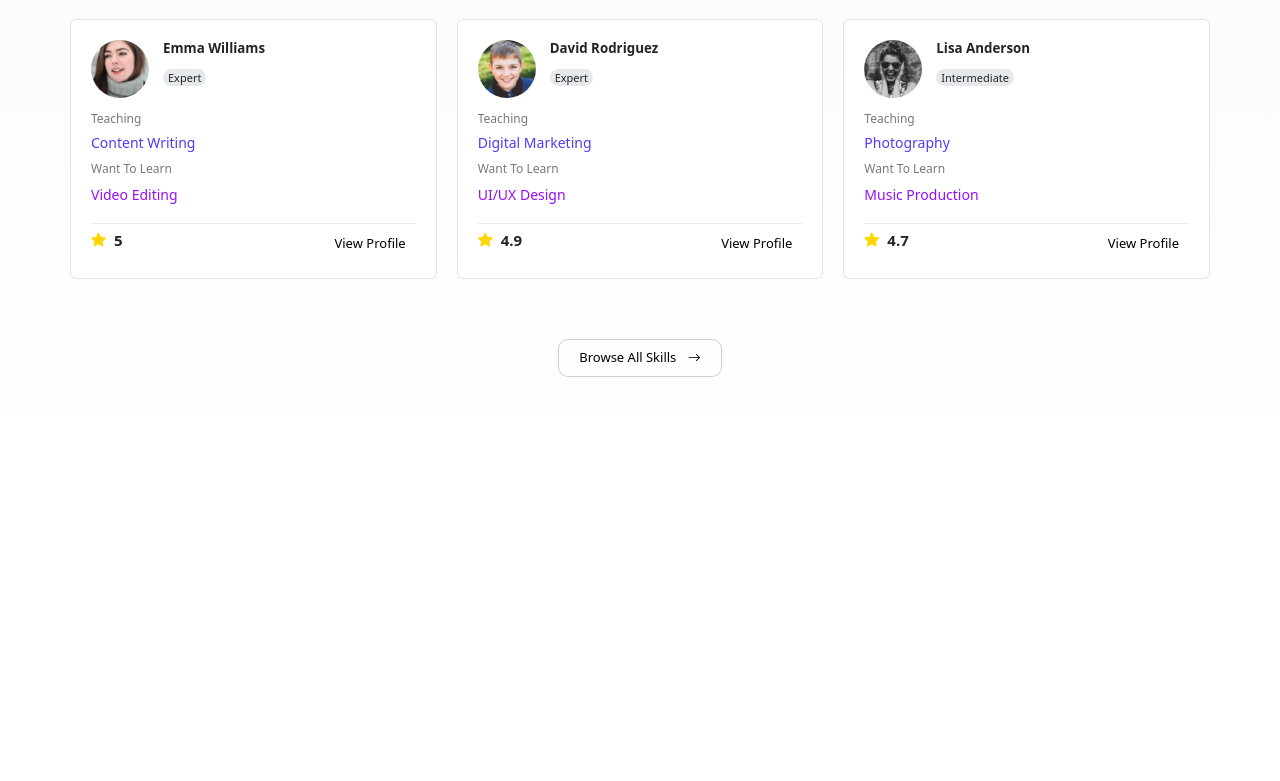
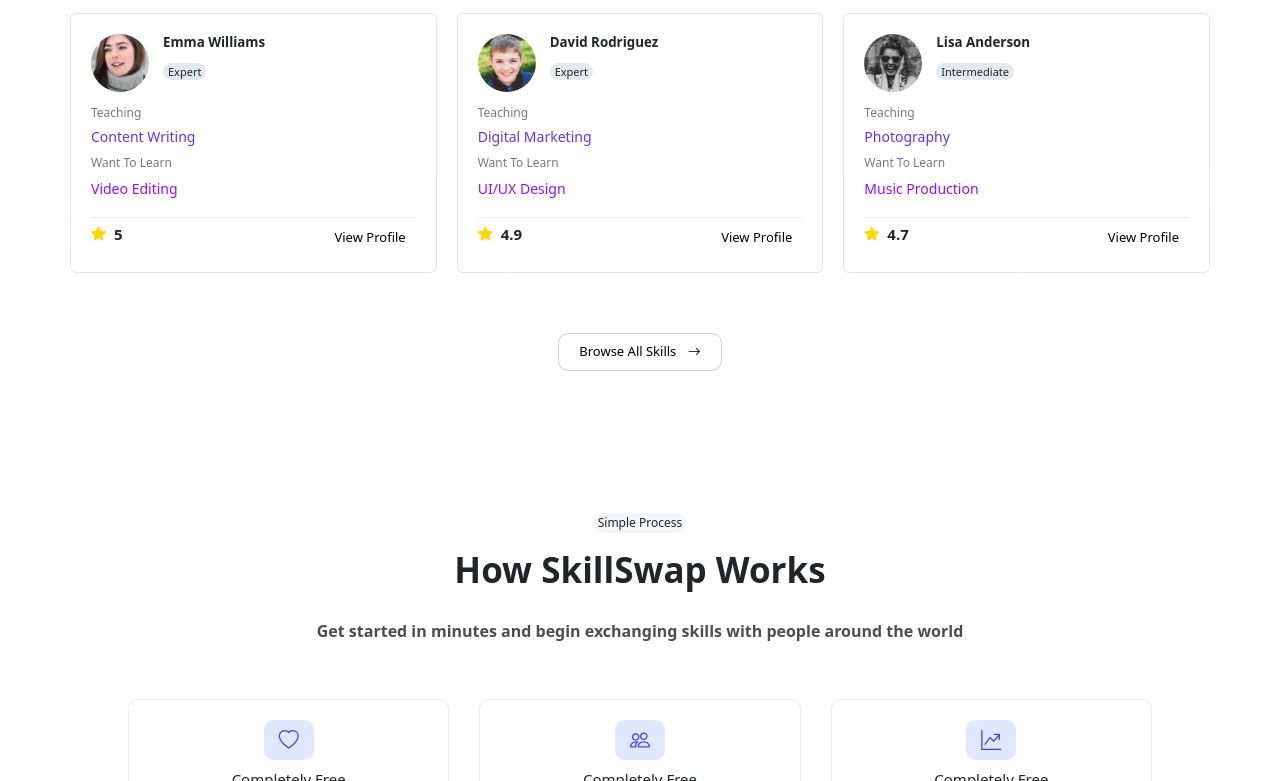
Before and after one commit to dilshad-mk/skill-swap, a React (Vite) app: page / in a window 1280 px wide. Shown: the part 2019-2800 px from the top of the page. Before the commit the page ends 2436 px from the top, so only its background shows below. Built offline with nearby package versions, Linux system fonts and the light colour scheme.

Commit message:
new sections added

```diff
--- a/package.json
+++ b/package.json
@@ -13,7 +13,8 @@
     "bootstrap": "^5.3.8",
     "react": "^19.2.0",
     "react-bootstrap": "^2.10.10",
-    "react-dom": "^19.2.0"
+    "react-dom": "^19.2.0",
+    "react-router-dom": "^7.13.0"
   },
   "devDependencies": {
     "@eslint/js": "^9.39.1",
--- /dev/null
+++ b/src/components/Features.css
@@ -0,0 +1,85 @@
+.wrapper-features{
+    padding: 8% 10%;
+    /* background-color: aqua; */
+    display: flex;
+    flex-direction: column;
+    gap: 40px;
+    align-items: center;
+}
+a{
+    text-decoration: none;
+}
+.text-part{
+    display: flex;
+    flex-direction: column;
+    align-items: center;
+}
+.text-part p:nth-child(1){
+    font-size: 12px;
+    background-color: #f2f6fa;
+    padding: 1px 5px;
+    border-radius: 12px;
+    font-weight: 500;
+}
+.text-part p:nth-child(3){
+    font-size: 16px;
+    /* letter-spacing: 1px; */
+    font-weight: 600;
+    color: rgba(16, 16, 16, 0.747);
+    /* line-height: 40px; */
+    margin-top: 20px;
+}
+.text-part h1{
+    font-size: 35px;
+    font-weight: bolder;
+    text-align: center;
+
+}
+.grid-cards{
+
+    width: 100%;
+    display: grid;
+    grid-template-columns: repeat(auto-fill, minmax(280px,1fr));
+    /* background-color: aqua; */
+    column-gap: 30px;
+    row-gap: 30px;
+}
+.cards-features{
+   cursor: pointer;
+    border: 1px solid rgba(188, 188, 188, 0.302);
+    border-radius: 10px;
+    display: flex;
+    flex-direction: column;
+    align-items: center;
+   justify-content: center;
+   align-content: center;
+    padding: 20px 20px;
+    gap: 10px;
+    position: relative;
+    transition: .14s ease;
+
+}
+.cards-features:hover .bi{
+    scale: 1.07;
+        transition: .14s ease;
+}
+.cards-features:hover{
+    box-shadow: 1px 1px 10px rgba(187, 187, 187, 0.82);
+}
+.bi-heart,.bi-graph-up-arrow,.bi-people,.bi-calendar-check,.bi-chat,.bi-star {
+    background-color: #e0e7ff;
+    color: #4e38f5;
+    padding: 5px 15px;
+    font-size: 20px;
+    border-radius: 10px;
+    font-weight: bolder;
+}
+
+.cards-features p{
+    font-size: 12px;
+    text-align: center;
+    font-weight: 400;
+}
+.cards-features h3{
+    font-size: 15px;
+}
--- /dev/null
+++ b/src/components/Features.jsx
@@ -0,0 +1,55 @@
+import React from 'react'
+import "./Features.css"
+function Features() {
+  return (
+    <div className='wrapper-features' id='Features'>
+
+        <div className="text-part">
+        <p>Simple Process</p>
+        <h1>How SkillSwap Works</h1>
+        <p>Get started in minutes and begin exchanging skills with people around the world</p>
+      </div>
+
+      <div className="grid-cards">
+        <div className="cards-features">
+          <i class="bi bi-heart"></i>
+          <h3>Completely Free</h3>
+          <p>No hidden fees, no subscriptions. Exchange skills without spending money.</p>
+        </div>
+
+        <div className="cards-features">
+       <i class="bi bi-people"></i>
+          <h3>Completely Free</h3>
+          <p>No hidden fees, no subscriptions. Exchange skills without spending money.</p>
+        </div>
+
+        <div className="cards-features">
+         <i class="bi bi-graph-up-arrow"></i>
+          <h3>Completely Free</h3>
+          <p>No hidden fees, no subscriptions. Exchange skills without spending money.</p>
+        </div>
+
+        <div className="cards-features">
+       <i class="bi bi-calendar-check"></i>
+          <h3>Completely Free</h3>
+          <p>No hidden fees, no subscriptions. Exchange skills without spending money.</p>
+        </div>
+
+        <div className="cards-features">
+        <i class="bi bi-chat"></i>
+          <h3>Completely Free</h3>
+          <p>No hidden fees, no subscriptions. Exchange skills without spending money.</p>
+        </div>
+
+        <div className="cards-features">
+         <i class="bi bi-star"></i>
+          <h3>Completely Free</h3>
+          <p>No hidden fees, no subscriptions. Exchange skills without spending money.</p>
+        </div>
+
+      </div>
+    </div>
+  )
+}
+
+export default Features
--- a/src/components/Headder.css
+++ b/src/components/Headder.css
@@ -92,7 +92,7 @@
     gap: 30px;
 }
 
-.rating {
+.rating-star {
     display: flex;
     gap: 3px;
 }
--- a/src/components/Headder.jsx
+++ b/src/components/Headder.jsx
@@ -47,7 +47,7 @@
 
         <div className="feed_back_section">
           <div className="feed_back">
-            <div className="rating">
+            <div className="rating-star">
               <i className="bi bi-star-fill"></i>
               <i className="bi bi-star-fill"></i>
               <i className="bi bi-star-fill"></i>
--- a/src/components/Navbar.jsx
+++ b/src/components/Navbar.jsx
@@ -1,6 +1,5 @@
 import React from "react";
 import "./Navbar.css";
-
 function Navbar() {
   return (
     <nav className="navbar navbar-expand-md custom-navbar fixed-top">
@@ -27,9 +26,10 @@
       <div className="collapse navbar-collapse" id="mainNavbar">
         <div className="navigation_part ms-auto">
           <ul className="navbar-nav align-items-lg-center gap-lg-4">
+
          <a href="#how-it-works">   <li className="nav-item">How It Works</li></a>
-            <a href=""><li className="nav-item">Features</li></a>
-           <a href=""> <li className="nav-item">Testimonial</li></a>
+            <a href="#Features"><li className="nav-item">Features</li></a>
+           <a href="#"> <li className="nav-item">Testimonial</li></a>
             <li className="nav-item login">Login</li>
             <li className="nav-item cta">Get Started</li>
           </ul>
--- /dev/null
+++ b/src/components/Testimonial.css
@@ -0,0 +1,69 @@
+.testimonial-wrapper{
+    /* background-color: aqua; */
+    display: flex;
+    flex-direction: column;
+    gap: 40px;
+    align-items: center;
+    overflow-y: hidden;
+    background: linear-gradient(
+  to bottom,
+  #fafcfc 0%,
+  #fcfcfc 50%,
+  #fefeff 100%
+);
+padding: 80px 0px;
+width: 100vw;
+
+}
+/* text part  */
+.text-part-testmonial{
+    display: flex;
+    flex-direction: column;
+    align-items: center;
+}
+
+.text-part-testmonial p:nth-child(1){
+    font-size: 12px;
+    background-color: #f2f6fa;
+    padding: 2px 5px;
+    border-radius: 12px;
+    font-weight: 500;
+}
+.text-part-testmonial p:nth-child(3){
+    font-size: 16px;
+    font-weight: 600;
+    color: rgba(16, 16, 16, 0.747);
+    margin-top: 20px;
+}
+.text-part-testmonial h1{
+    font-size: 35px;
+    font-weight: bolder;
+    text-align: center;
+
+}
+.Card_grid {
+    width: 100%;
+  display: grid;
+  grid-template-columns: repeat(auto-fit, minmax(200px, 1fr));
+  grid-template-rows: auto;
+  gap:20px ;
+  overflow: hidden;
+  padding: 20px 70px ;
+
+}
+/* card layout styling */
+.testimonial-card{
+    padding: 20px ;
+    border: 1px solid rgba(150, 148, 148, 0.249);
+    border-radius: 8px;
+    display: flex;
+    flex-direction: column;
+    gap: 20px;
+    overflow: hidden;
+    cursor: pointer;
+    transition: all ease .14s;
+    &:hover{
+        transition: all .14s ease;
+        box-shadow: 1px 5px 10px rgba(103, 101, 101, 0.455);
+    }
+}
--- /dev/null
+++ b/src/components/Testimonial.jsx
@@ -0,0 +1,48 @@
+import React from 'react'
+import "./Testimonial.css"
+
+function Testimonial({userData}) {
+  return (
+    <div className='testimonial-wrapper' id='Testimonial'>
+       <div className="text-part-testmonial">
+        <p>Success Stories</p>
+        <h1>What Our Community Says</h1>
+        <p>Real stories from real people who transformed their skills</p>
+
+       </div>
+       {/* card_grid */}
+       <div className='Card_grid'>
+  {userData &&
+    userData.slice(0, 3).map((user, index) => (
+      <div className="testimonial-card" key={index}>
+       <div style={{display:"flex",gap:"4px"}}>
+        <i class="bi bi-star-fill"></i>
+        <i class="bi bi-star-fill"></i>
+        <i class="bi bi-star-fill"></i>
+        <i class="bi bi-star-fill"></i>
+        <i class="bi bi-star-fill"></i>
+       </div>
+        <div><p style={{fontStyle:"italic",fontSize:"15px",fontWeight:"390"}}>"{user.message}"</p></div>
+
+           <div style={{display:"flex",gap:"20px"}}>
+
+             <div><img src={user.image} alt="" style={{ width: "48px"}} className='rounded-circle' /></div>
+
+          <div>
+              <div><h6 style={{fontSize:"14px"}}>{user.name}</h6></div>
+            <div><p style={{fontSize:"12px",color:"gray"}}>{user.want_to_learn}</p></div>
+          </div>
+
+           </div>
+        </div>
+
+
+    ))
+  }
+</div>
+
+    </div>
+  )
+}
+
+export default Testimonial
--- a/src/index.css
+++ b/src/index.css
@@ -4,3 +4,7 @@
 #how-it-works {
   scroll-margin-top: 80px; /* navbar height */
 }
+*{
+  padding-left: 0px;
+  padding-right: 0px;
+}
--- /dev/null
+++ b/src/pages/first_page/Page1.css
@@ -0,0 +1,5 @@
+*{
+    padding: 0;
+    margin: 0;
+    box-sizing: border-box;
+}
--- a/src/pages/first_page/Page1.jsx
+++ b/src/pages/first_page/Page1.jsx
@@ -3,6 +3,8 @@
 import Headder from '../../components/Headder';
 import How_it_works from '../../components/How_it_works';
 import Skills_mentors from '../../components/Skills_mentors';
+import Features from '../../components/Features';
+import Testimonial from '../../components/Testimonial';
 
 
 function Page1() {
@@ -13,7 +15,9 @@
     level:"Expert",
     teaching:"Web Development",
     want_to_learn:"Spanish",
-    rating: 4.9
+    rating: 4.9,
+    message:"I learned Spanish from Maria while teaching her UI design. This platform changed my life! The connections you make are genuine and lasting."
+
   },
     {
     image:"images/James_Taylor.jpg",
@@ -21,7 +25,8 @@
     level:"Expert",
     teaching:"Public Speaking",
     want_to_learn:"Writing",
-    rating: 4.9
+    rating: 4.9,
+    message:"SkillSwap helped me learn guitar while sharing my coding skills. The community is incredibly supportive and talented."
   },
     {
     image:"images/Michael_Chen.jpg",
@@ -29,7 +34,8 @@
     level:"Intermediate",
     teaching:"Graphic Design",
     want_to_learn:"Photography",
-    rating: 4.8
+    rating: 4.8,
+    message:"I never thought I could learn video editing for free. Now I run my own production company thanks to the skills I gained here!"
   },
     {
     image:"images/Emma_Williams.jpg",
@@ -62,6 +68,8 @@
       <Headder />
       <How_it_works/>
       <Skills_mentors userData={users} />
+      <Features/>
+      <Testimonial userData={users}/>
 
     </>
   )
```
Also changed, not shown: src/components/Navbar.css (line endings or trailing spaces), 1 other file (tests, documents, lock files or other folders).
